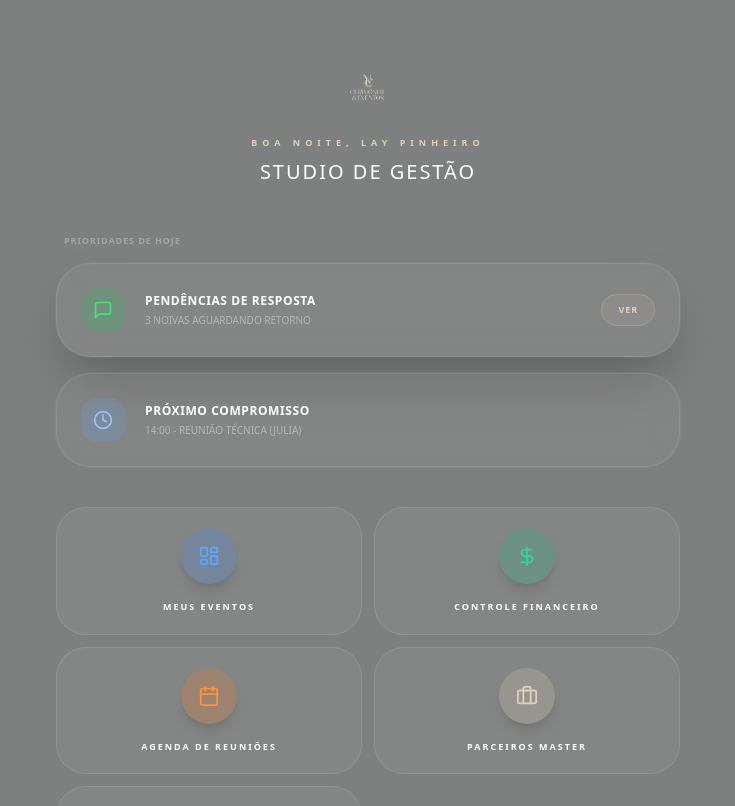
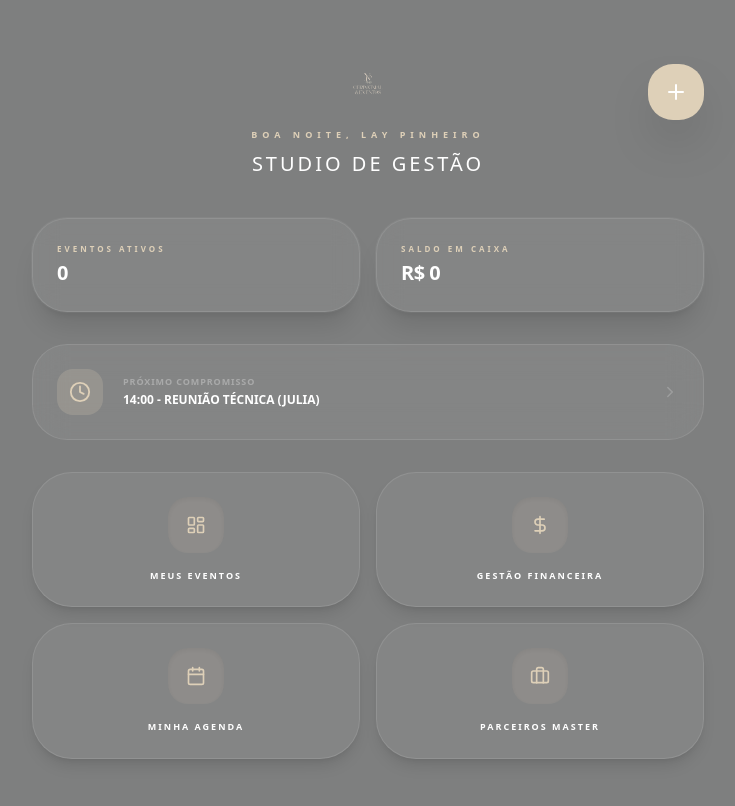
Before and after one commit to layssa20pinheiro-oss/app-checklist-v2, a Next.js app: page / in a window 1280 px wide. Shown: the top 806 px of the page, without its empty margins (272-1007 px from the left). Built offline with nearby package versions, Linux system fonts and the light colour scheme; no server answers; the database is empty.

Commit message:
Update index.js

```diff
--- a/pages/index.js
+++ b/pages/index.js
@@ -1,85 +1,105 @@
 import { useRouter } from 'next/router';
 import { useState, useEffect } from 'react';
+import { createClient } from '@supabase/supabase-js';
 import {
   LayoutDashboard, Briefcase, Calendar,
-  Settings2, DollarSign, Bell, ArrowRight, Clock, MessageSquare
+  Settings2, DollarSign, Plus, Clock, ChevronRight
 } from 'lucide-react';
 import Head from 'next/head';
+
+const supabase = createClient(
+  'https://rticfwqptlxkpgawpzwf.supabase.co',
+  'eyJhbGciOiJIUzI1NiIsInR5cCI6IkpXVCJ9.eyJpc3MiOiJzdXBhYmFzZSIsInJlZiI6InJ0aWNmd3FwdGx4a3BnYXdwendmIiwicm9sZSI6ImFub24iLCJpYXQiOjE3NzM4NDA2MTEsImV4cCI6MjA4OTQxNjYxMX0.vOmi-rKKxXuZ5SP7uZe81Cr0fKW_fWN4Hmuf90soijM'
+);
 
 export default function HomeAdmin() {
   const router = useRouter();
   const [saudacao, setSaudacao] = useState('');
-
-  // No futuro, esse nome virá do login da cliente
-  const [usuarioNome, setUsuarioNome] = useState('Lay Pinheiro');
+  const [estatisticas, setEstatisticas] = useState({ ativos: 0, saldo: 0 });
 
   useEffect(() => {
+    // Lógica de saudação por horário
     const hora = new Date().getHours();
     if (hora >= 5 && hora < 12) setSaudacao('Bom dia');
     else if (hora >= 12 && hora < 18) setSaudacao('Boa tarde');
     else setSaudacao('Boa noite');
+
+    carregarDashboard();
   }, []);
 
+  async function carregarDashboard() {
+    const { count } = await supabase.from('eventos').select('*', { count: 'exact', head: true });
+    const { data: fin } = await supabase.from('financeiro_negocio').select('valor, tipo');
+
+    const total = fin?.reduce((acc, curr) =>
+      curr.tipo === 'receita' ? acc + Number(curr.valor) : acc - Number(curr.valor), 0) || 0;
+
+    setEstatisticas({ ativos: count || 0, saldo: total });
+  }
+
   const modulos = [
-    { id: 1, titulo: 'Meus Eventos', icon: <LayoutDashboard size={22}/>, cor: 'bg-blue-500/20 text-blue-400', rota: '/eventos-lista' },
-    { id: 2, titulo: 'Controle Financeiro', icon: <DollarSign size={22}/>, cor: 'bg-emerald-500/20 text-emerald-400', rota: '/financeiro' },
-    { id: 3, titulo: 'Agenda de Reuniões', icon: <Calendar size={22}/>, cor: 'bg-orange-500/20 text-orange-400', rota: '/agenda' },
-    { id: 4, titulo: 'Parceiros Master', icon: <Briefcase size={22}/>, cor: 'bg-[#ded0b8]/20 text-[#ded0b8]', rota: '/catalogo-fornecedores' },
-    { id: 5, titulo: 'Configuração Geral', icon: <Settings2 size={22}/>, cor: 'bg-purple-500/20 text-purple-400', rota: '/config-global' },
+    { id: 1, titulo: 'Meus Eventos', icon: <LayoutDashboard size={20}/>, rota: '/eventos-lista' },
+    { id: 2, titulo: 'Gestão Financeira', icon: <DollarSign size={20}/>, rota: '/financeiro' },
+    { id: 3, titulo: 'Minha Agenda', icon: <Calendar size={20}/>, rota: '/agenda' },
+    { id: 4, titulo: 'Parceiros Master', icon: <Briefcase size={20}/>, rota: '/catalogo-fornecedores' },
   ];
 
   return (
-    <div className="min-h-screen bg-[#7e7f7f] font-sans pb-10">
+    <div className="min-h-screen bg-[#7e7f7f] font-sans pb-10 px-6">
       <Head><title>Studio de Gestão | NC</title></Head>
 
-      {/* HEADER ELEGANTE */}
-      <div className="pt-16 pb-12 px-8 max-w-2xl mx-auto text-center">
-        <img src="/logo_nc_transparente.png" alt="NC" className="h-12 mx-auto mb-6 object-contain" />
-        <p className="text-[#ded0b8] text-[9px] uppercase font-bold tracking-[5px] mb-2">{saudacao}, {usuarioNome}</p>
-        <h1 className="text-white text-xl font-light uppercase tracking-[2px]">Studio de Gestão</h1>
+      {/* HEADER LOGO E SAUDAÇÃO */}
+      <div className="pt-16 pb-10 max-w-2xl mx-auto text-center relative">
+        <img src="/logo_nc_transparente.png" alt="NC" className="h-10 mx-auto mb-6 object-contain opacity-80" />
+        <p className="text-[#ded0b8] text-[9px] uppercase font-bold tracking-[5px] mb-2">{saudacao}, Lay Pinheiro</p>
+        <h1 className="text-white text-xl font-light uppercase tracking-[3px]">Studio de Gestão</h1>
+
+        {/* BOTÃO FLUTUANTE PARA NOVO CONTRATO */}
+        <button
+          onClick={() => router.push('/eventos-novo')}
+          className="absolute right-0 top-16 p-4 bg-[#ded0b8] rounded-[25px] text-white shadow-2xl active:scale-95 transition-all"
+        >
+          <Plus size={24} />
+        </button>
       </div>
 
-      <div className="max-w-2xl mx-auto px-6 space-y-10">
+      <div className="max-w-2xl mx-auto space-y-8">
 
-        {/* SEÇÃO: MENSAGENS E COMPROMISSOS (FOCO TOTAL) */}
-        <div className="grid grid-cols-1 gap-4">
-          <div className="flex items-center justify-between px-2">
-            <h2 className="text-[9px] font-bold uppercase tracking-widest text-white/30">Prioridades de Hoje</h2>
+        {/* CARDS DE RESUMO (CONTROLADORIA) */}
+        <div className="grid grid-cols-2 gap-4">
+          <div className="bg-white/5 backdrop-blur-md border border-white/10 p-6 rounded-[35px] shadow-xl ring-1 ring-white/5">
+            <p className="text-[#ded0b8] text-[8px] font-bold uppercase tracking-[3px] mb-1">Eventos Ativos</p>
+            <h3 className="text-white text-xl font-bold tracking-tight">{estatisticas.ativos}</h3>
           </div>
-
-          {/* Card WhatsApp / Pendências */}
-          <div className="bg-white/5 backdrop-blur-md border border-white/10 rounded-[35px] p-6 flex items-center gap-5 ring-1 ring-white/5 shadow-2xl">
-            <div className="p-3 bg-green-500/20 text-green-400 rounded-2xl">
-              <MessageSquare size={20} />
-            </div>
-            <div className="flex-1">
-              <h3 className="text-white text-xs font-bold uppercase tracking-wider">Pendências de Resposta</h3>
-              <p className="text-[10px] text-white/40 mt-1 uppercase">3 noivas aguardando retorno</p>
-            </div>
-            <button className="text-[9px] font-bold text-[#ded0b8] uppercase tracking-widest bg-[#ded0b8]/10 px-4 py-2 rounded-full border border-[#ded0b8]/20">Ver</button>
-          </div>
-
-          {/* Próximo Evento/Compromisso */}
-          <div className="bg-white/5 backdrop-blur-md border border-white/10 rounded-[35px] p-6 flex items-center gap-5 ring-1 ring-white/5">
-            <div className="p-3 bg-blue-400/20 text-blue-300 rounded-2xl">
-              <Clock size={20} />
-            </div>
-            <div className="flex-1">
-              <h3 className="text-white text-xs font-bold uppercase tracking-wider">Próximo Compromisso</h3>
-              <p className="text-[10px] text-white/40 mt-1 uppercase">14:00 - Reunião Técnica (Julia)</p>
-            </div>
+          <div className="bg-white/5 backdrop-blur-md border border-white/10 p-6 rounded-[35px] shadow-xl ring-1 ring-white/5">
+            <p className="text-[#ded0b8] text-[8px] font-bold uppercase tracking-[3px] mb-1">Saldo em Caixa</p>
+            <h3 className="text-white text-xl font-bold tracking-tight">R$ {estatisticas.saldo.toLocaleString('pt-BR')}</h3>
           </div>
         </div>
 
-        {/* MENU PRINCIPAL EM GRID */}
-        <div className="grid grid-cols-1 sm:grid-cols-2 gap-3 pb-10">
+        {/* PRÓXIMO COMPROMISSO (PRIORIDADE) */}
+        <div className="bg-white/5 backdrop-blur-lg border border-white/10 rounded-[35px] p-6 flex items-center justify-between group cursor-pointer hover:bg-white/10 transition-all">
+          <div className="flex items-center gap-5">
+            <div className="p-3 bg-[#ded0b8]/20 text-[#ded0b8] rounded-2xl">
+              <Clock size={22} />
+            </div>
+            <div>
+              <h2 className="text-[9px] font-bold uppercase tracking-widest text-white/30 mb-1">Próximo Compromisso</h2>
+              <h3 className="text-white text-xs font-bold uppercase">14:00 - Reunião Técnica (Julia)</h3>
+            </div>
+          </div>
+          <ChevronRight size={18} className="text-white/20 group-hover:text-[#ded0b8] transition-all" />
+        </div>
+
+        {/* MENU EM GRID (BOTÕES CHAMPAGNE) */}
+        <div className="grid grid-cols-2 gap-4 pb-10">
           {modulos.map(item => (
             <button
               key={item.id}
               onClick={() => router.push(item.rota)}
-              className="group bg-white/5 border border-white/10 p-5 rounded-[30px] flex flex-col items-center gap-4 hover:bg-white/10 transition-all active:scale-[0.98] text-center"
+              className="group bg-white/5 border border-white/10 p-6 rounded-[40px] flex flex-col items-center gap-4 hover:bg-white/10 transition-all active:scale-95 shadow-lg"
             >
-              <div className={`w-14 h-14 rounded-full flex items-center justify-center shadow-lg ${item.cor}`}>
+              <div className="w-14 h-14 rounded-[20px] flex items-center justify-center bg-[#ded0b8]/10 text-[#ded0b8] group-hover:bg-[#ded0b8] group-hover:text-white transition-all duration-500 shadow-inner">
                 {item.icon}
               </div>
               <h3 className="text-white font-bold text-[9px] uppercase tracking-[2px]">{item.titulo}</h3>
@@ -87,6 +107,9 @@ export default function HomeAdmin() {
           ))}
         </div>
 
+        <div className="text-center">
+            <p className="text-white/10 text-[8px] font-bold uppercase tracking-[6px]">NC Cerimonial & Eventos © 2026</p>
+        </div>
       </div>
     </div>
   );
```
